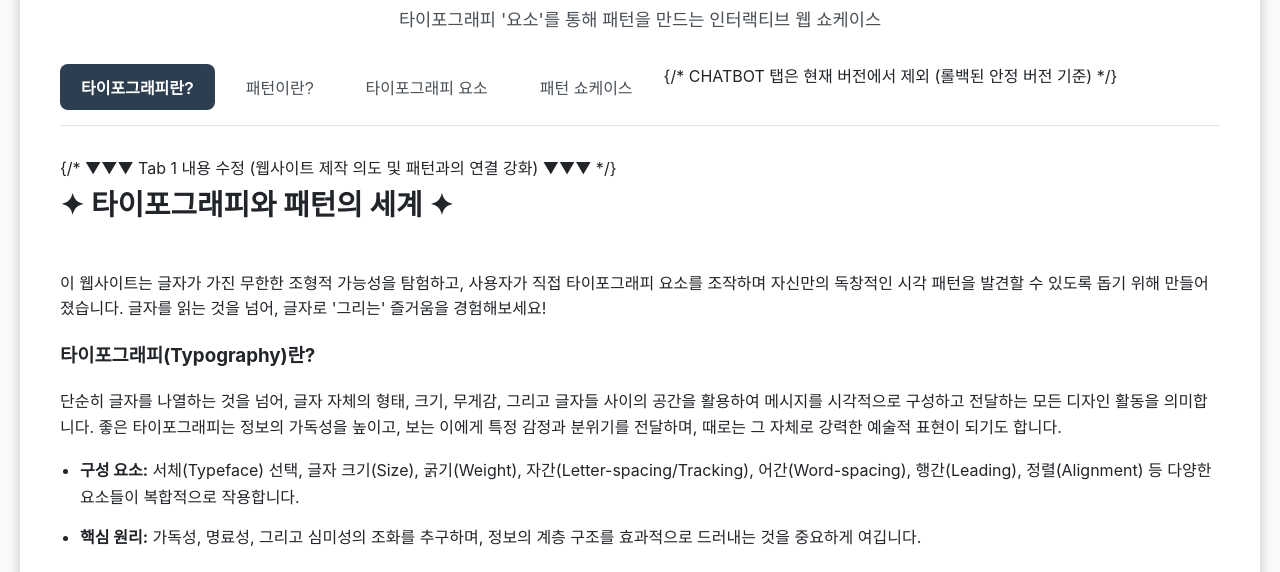
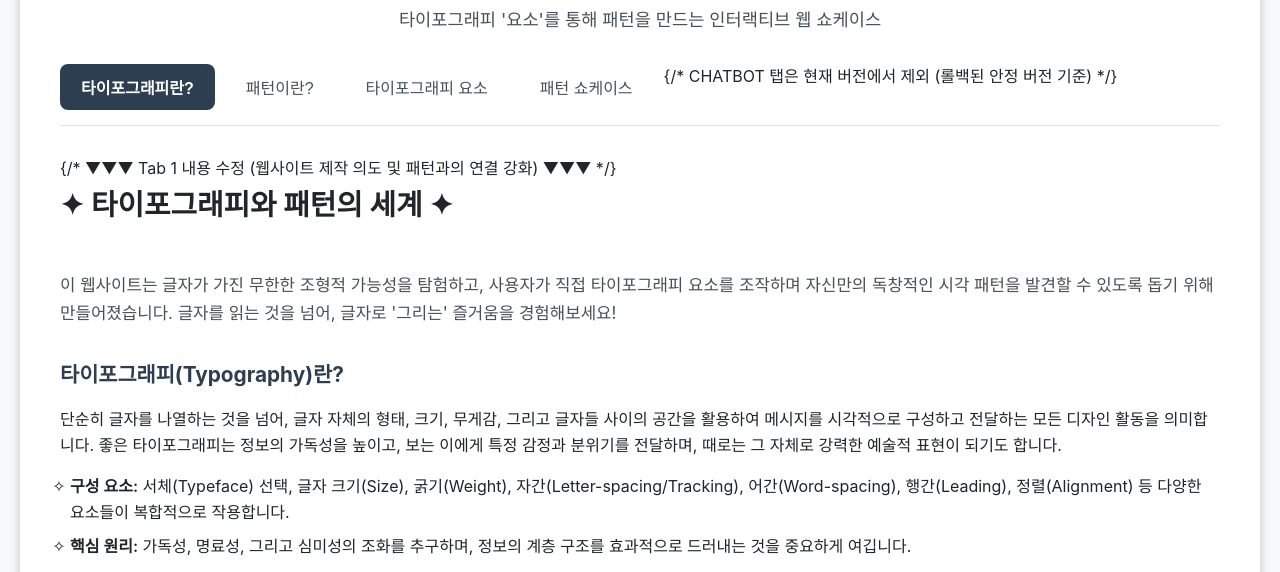
Before and after one commit to HappyHaeyo/Typography, a plain HTML site: page index.html in a window 1280 px wide. Shown: the part 195-767 px from the top of the page. Drawn offline with Linux system fonts and the light colour scheme; a web font is replaced by a local one.

Commit message:
Update style.css

```diff
--- a/style.css
+++ b/style.css
@@ -221,3 +221,48 @@ body {
     background-color: var(--color-accent);
     color: var(--color-accent-text);
 }
+/* --- 탭 콘텐츠 내부 섹션 스타일 (선택 사항) --- */
+.section-intro { /* 각 탭의 도입부 설명 스타일 */
+    font-size: 1.05em;
+    color: var(--color-text-secondary);
+    margin-bottom: 30px;
+    line-height: 1.7;
+}
+
+.content-section { /* 각 하위 내용 섹션 스타일 */
+    margin-bottom: 35px;
+    padding-bottom: 20px;
+    border-bottom: 1px dashed #e0e0e0; /* 섹션 구분선 (선택 사항) */
+}
+
+.content-section:last-child { /* 마지막 섹션의 아래쪽 테두리 및 여백 제거 */
+    border-bottom: none;
+    margin-bottom: 0;
+    padding-bottom: 0;
+}
+
+.content-section h3 { /* 하위 섹션 제목 스타일 */
+    font-size: 1.3em;
+    color: var(--color-accent);
+    margin-top: 0;
+    margin-bottom: 15px;
+}
+
+.content-section p {
+    margin-bottom: 10px;
+}
+
+.content-section ul { /* content-section 내부 목록 스타일 */
+    list-style-type: '✧ '; /* 불릿 모양 변경 (선택 사항) */
+    padding-left: 10px; /* 왼쪽 여백 조정 */
+}
+
+.content-section li {
+    margin-bottom: 8px;
+    line-height: 1.6;
+}
+
+.content-section li strong { /* 목록 내 강조 텍스트 */
+    font-weight: 600; /* 프리텐다드 굵기 사용 */
+    color: var(--color-text-primary);
+}
```
